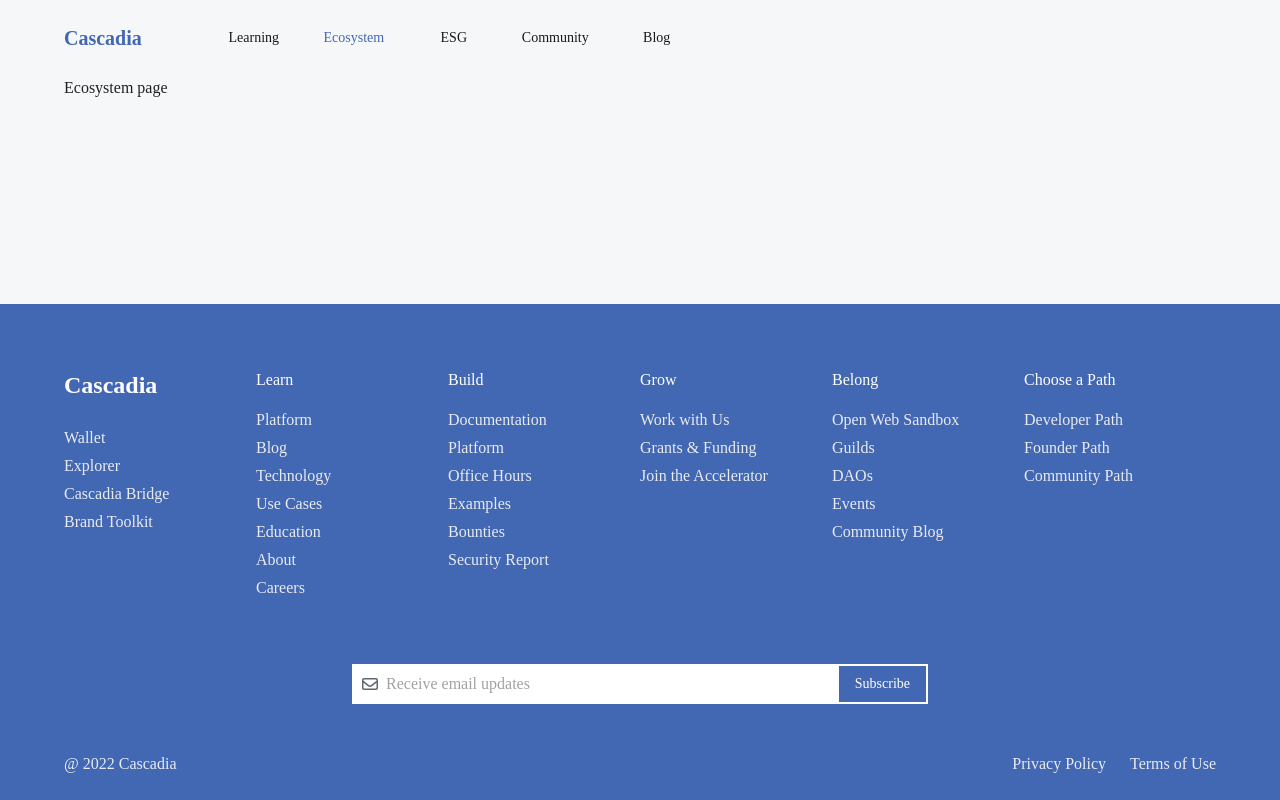
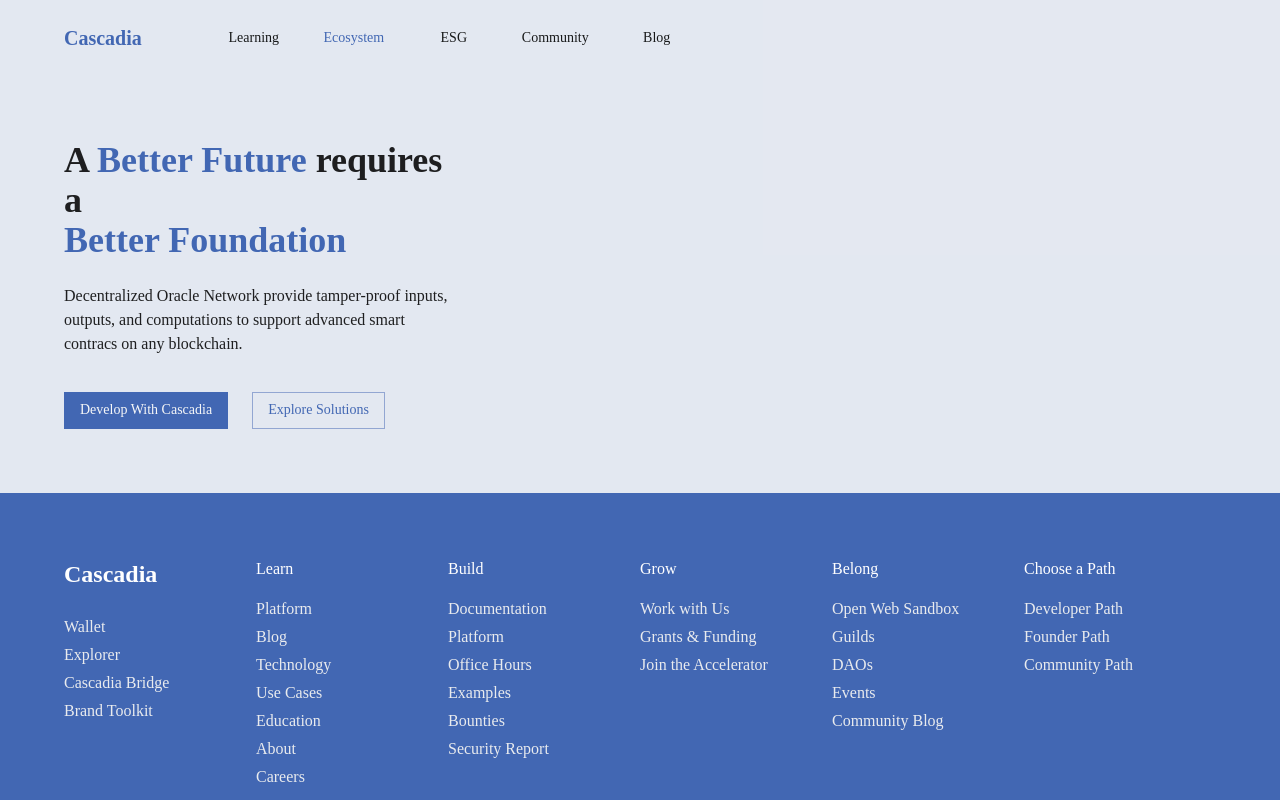
Before and after one commit to CascadiaFoundation/public_website, a React (Create React App) app: page /ecosystem in a window 1280 px wide. Shown: the top 800 px of the page. Built offline with nearby package versions, Linux system fonts and the light colour scheme.

Commit message:
feat:section-1-ui

```diff
--- a/src/layouts/index.tsx
+++ b/src/layouts/index.tsx
@@ -6,9 +6,7 @@ const Layout = (props: any) => {
     <div className='flex flex-col min-h-screen h-full'>
       <div className='flex-1'>
         <Navbar />
-        <div className="mx-[5%]">
-          {props.children}
-        </div>
+        {props.children}
       </div>
       <Footer />
     </div>
--- a/src/pages/ecosystem/index.tsx
+++ b/src/pages/ecosystem/index.tsx
@@ -1,7 +1,29 @@
+import { Button, Typography } from "@mui/material";
+
 const Ecosystem = () => {
   return (
     <>
-      Ecosystem page
+      {/* begin: Section 1 */}
+      <div className="bg-primary bg-opacity-10 px-[5%] mt-[-76px] pt-[140px]">
+        <div className="w-1/3">
+          <Typography variant="h1">
+            A <span className="text-primary">Better Future</span> requires a <br/>
+            <span className="text-primary">Better Foundation</span>
+          </Typography>
+          <Typography className="py-6">
+            Decentralized Oracle Network provide tamper-proof inputs, outputs, and computations to support advanced smart contracs on any blockchain.
+          </Typography>
+          <div className="flex gap-6 mt-3 pb-16">
+            <Button variant="contained">
+              Develop with Cascadia
+            </Button>
+            <Button variant="outlined">
+              Explore solutions
+            </Button>
+          </div>
+        </div>
+      </div>
+      {/* end: Section 1 */}
     </>
   );
 };
--- a/src/themes/componentStyleOverrides.js
+++ b/src/themes/componentStyleOverrides.js
@@ -6,6 +6,7 @@ export default function componentStyleOverrides(theme) {
       },
       styleOverrides: {
         root: {
+          fontWeight: 400,
           borderRadius: 0,
           boxShadow: 'none',
           textTransform: 'capitalize',
--- a/src/themes/palette.js
+++ b/src/themes/palette.js
@@ -5,7 +5,8 @@ export default function themePalette(theme) {
       paper: theme.colors.background.light
     },
     primary: {
-      main: theme.colors.primary.main
+      main: theme.colors.primary.main,
+      contrastText: theme.colors.background.main
     },
     secondary: {
       main: theme.colors.secondary.main
```
